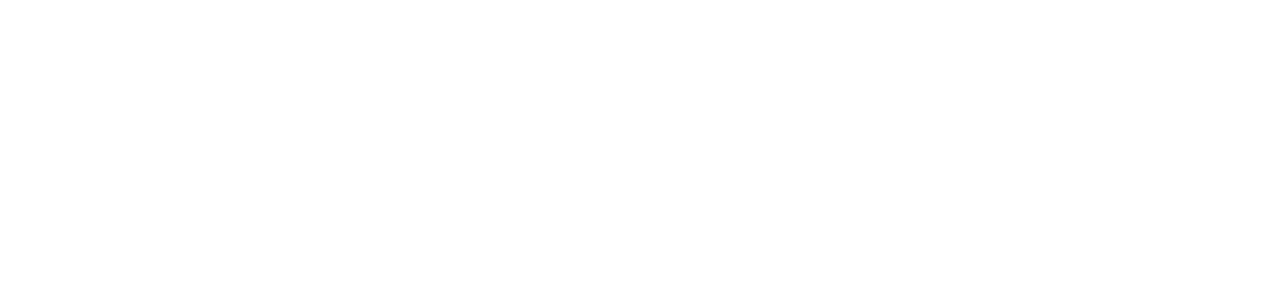
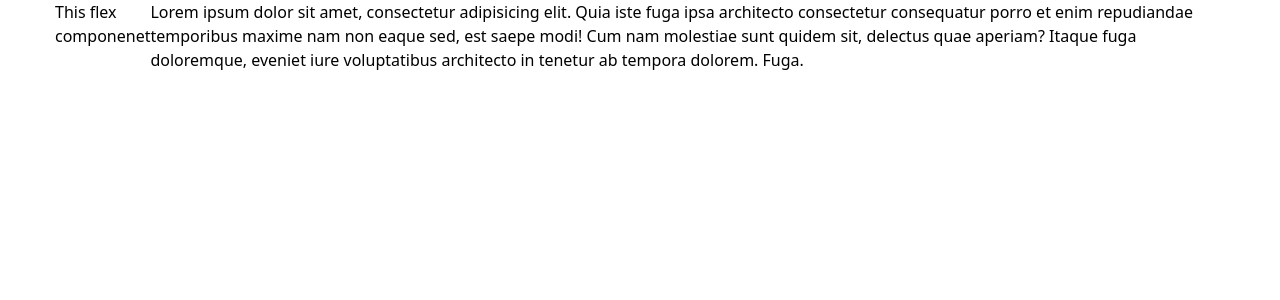
Before and after one commit to wahidul60/Innovate, a React (Vite) app: page / in a window 1280 px wide. Shown: the top 300 px of the page. Built offline with nearby package versions, Linux system fonts and the light colour scheme; a web font is replaced by a local one.

Commit message:
All component Done

```diff
--- a/src/App.jsx
+++ b/src/App.jsx
@@ -1,13 +1,15 @@
 import React from 'react'
-import SubHeading from './components/SubHeading'
-
-
+import Flex from './components/Flex'
+import Container from './components/Container'
 
 const App = () => {
   return (
-    <div>
+    <Container><Flex>
+    <h1>This flex componenet</h1>
+    <p>Lorem ipsum dolor sit amet, consectetur adipisicing elit. Quia iste fuga ipsa architecto consectetur consequatur porro et enim repudiandae temporibus maxime nam non eaque sed, est saepe modi! Cum nam molestiae sunt quidem sit, delectus quae aperiam? Itaque fuga doloremque, eveniet iure voluptatibus architecto in tenetur ab tempora dolorem. Fuga.
+    </p>
+  </Flex></Container>
 
-    </div>
   )
 }
 
--- /dev/null
+++ b/src/ImageCom.jsx
@@ -0,0 +1,11 @@
+import React from 'react'
+
+const ImageCom = ({src,alt, className}) => {
+  return (
+    <div>
+      <img className={`${className}`} src={src} alt={alt} />
+    </div>
+  )
+}
+
+export default ImageCom
--- /dev/null
+++ b/src/components/Container.jsx
@@ -0,0 +1,9 @@
+import React from 'react'
+
+const Container = ({children}) => {
+  return (
+    <div className='max-w-container mx-auto'>{children}</div>
+  )
+}
+
+export default Container
--- /dev/null
+++ b/src/components/Flex.jsx
@@ -0,0 +1,9 @@
+import React from 'react'
+
+const Flex = ({children,className}) => {
+  return (
+    <div className={`flex ${className}`}>{children}</div>
+  )
+}
+
+export default Flex
--- a/tailwind.config.js
+++ b/tailwind.config.js
@@ -9,14 +9,16 @@ export default {
       fontFamily: {
         'Sans':['Open Sans'],
         'Paprika':["Paprika"],
-
       },
       colors:{
         'primary':'#EFF4FA',
         'secondary':'#1BBF00',
         'thirdly':'#141135',
       },
-    },
+      maxWidth:{
+        'container' : '1170px',
+      }
+    }
   },
   plugins: [],
 }
```
Also changed, not shown: public/mama.jpg (added), src/assets/Logo Main.png (added).
